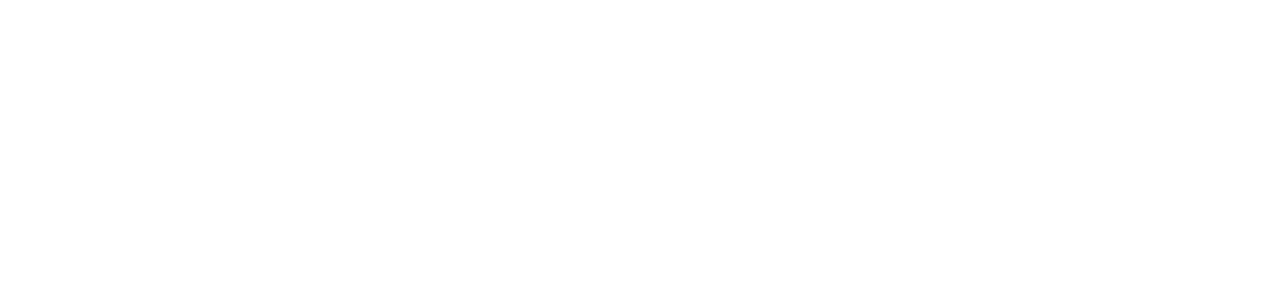
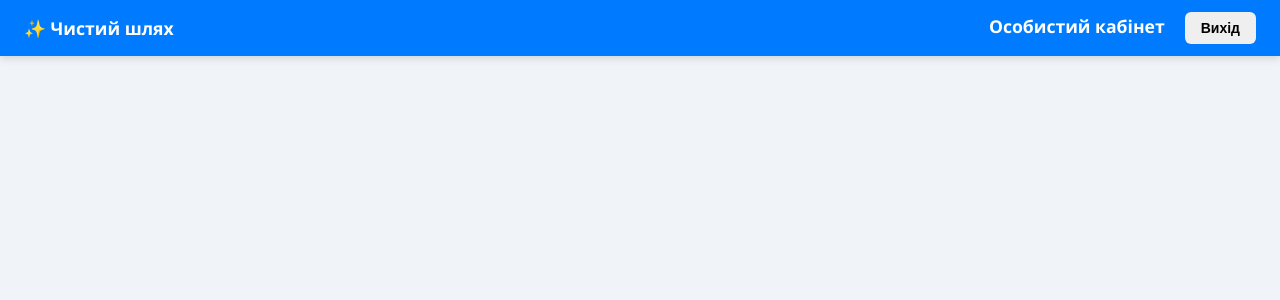
Before and after one commit to AnastasiiaIahniuk/clean-way-project, a React (Create React App) app: page / in a window 1280 px wide. Before the commit this address had no page. Shown: the top 300 px of the page. Built offline with nearby package versions, Linux system fonts and the light colour scheme.

Commit message:
Adds Header and Logout logic.

```diff
--- a/src/App.js
+++ b/src/App.js
@@ -1,9 +1,7 @@
-// App.js
 import React from 'react';
 import { BrowserRouter as Router, Routes, Route, useParams } from 'react-router-dom';
 import UserRoleContext from './context/UserRoleContext';
 
-// імпорти твоїх компонентів...
 import useOrdersLogic from './pages/OrdersListPage/useOrdersListLogic';
 import LoginPage from './pages/LoginPage/LoginPage';
 import OrdersListPage from './pages/OrdersListPage/OrdersListPage';
@@ -11,6 +9,8 @@
 import NewOrderWrapper from './wrappers/NewOrderWrapper';
 import EditOrderWrapper from './wrappers/EditOrderWrapper';
 import PrivateRoute from './components/PrivateRoute';
+
+import Layout from './components/Layout';
 
 // Обгортка для передачі ролі через контекст
 const RoleProviderWrapper = ({ children }) => {
@@ -22,12 +22,14 @@
   );
 };
 
+const roles = ['client', 'manager', 'cleaner', 'admin'];
+
 const App = () => {
   const ordersLogic = useOrdersLogic();
-  const roles = ['client', 'manager', 'cleaner', 'admin'];
 
   return (
     <Router>
+      <Layout>
         <Routes>
           <Route path="/login" element={<LoginPage />} />
 
@@ -61,6 +63,7 @@
             </RoleProviderWrapper>
           } />
         </Routes>
+      </Layout>
     </Router>
   );
 };
--- /dev/null
+++ b/src/components/Header.jsx
@@ -0,0 +1,47 @@
+import React from 'react';
+import { useNavigate } from 'react-router-dom';
+
+const Header = () => {
+  const navigate = useNavigate();
+
+  const handleLogout = () => {
+    localStorage.clear()
+    navigate('/login');
+  };
+
+  return (
+    <header style={{
+      backgroundColor: '#007BFF',
+      padding: '12px 24px',
+      display: 'flex',
+      justifyContent: 'space-between',
+      alignItems: 'center',
+      color: 'white',
+      fontFamily: "'Segoe UI', Tahoma, Geneva, Verdana, sans-serif",
+      fontWeight: '600',
+      fontSize: '1.1rem',
+      boxShadow: '0 2px 8px rgba(0,0,0,0.15)',
+      userSelect: 'none'
+    }}>
+      <div><span role="img" aria-label="Блиск">✨</span> Чистий шлях </div>
+      <div>
+        <span style={{ marginRight: '20px' }}>Особистий кабінет</span>
+        <button
+          onClick={handleLogout}
+          style={{
+            border: 'none',
+            borderRadius: '6px',
+            padding: '8px 16px',
+            fontWeight: '600',
+            cursor: 'pointer',
+            fontSize: '14px'
+          }}
+        >
+          Вихід
+        </button>
+      </div>
+    </header>
+  );
+};
+
+export default Header;
--- /dev/null
+++ b/src/components/Layout.jsx
@@ -0,0 +1,22 @@
+import React from 'react';
+import { useLocation } from 'react-router-dom';
+import Header from './Header';
+
+const Layout = ({ children }) => {
+  const location = useLocation();
+
+  if (location.pathname === '/login') {
+    return <>{children}</>;
+  }
+
+  return (
+    <div style={{ minHeight: '100vh', backgroundColor: '#f0f4f8' }}>
+      <Header />
+      <main style={{ padding: '20px 40px' }}>
+        {children}
+      </main>
+    </div>
+  );
+};
+
+export default Layout;
```
Lines whose indentation alone changed are shown as unchanged.
